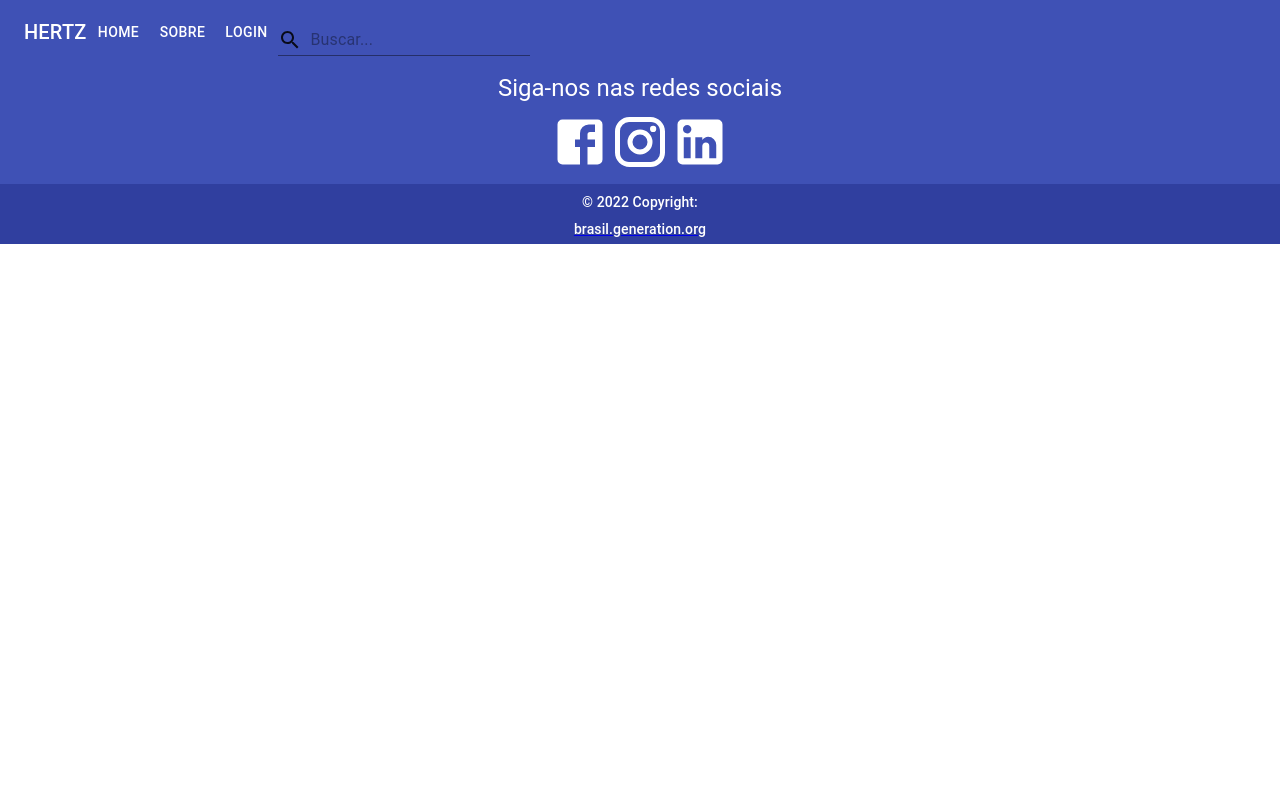
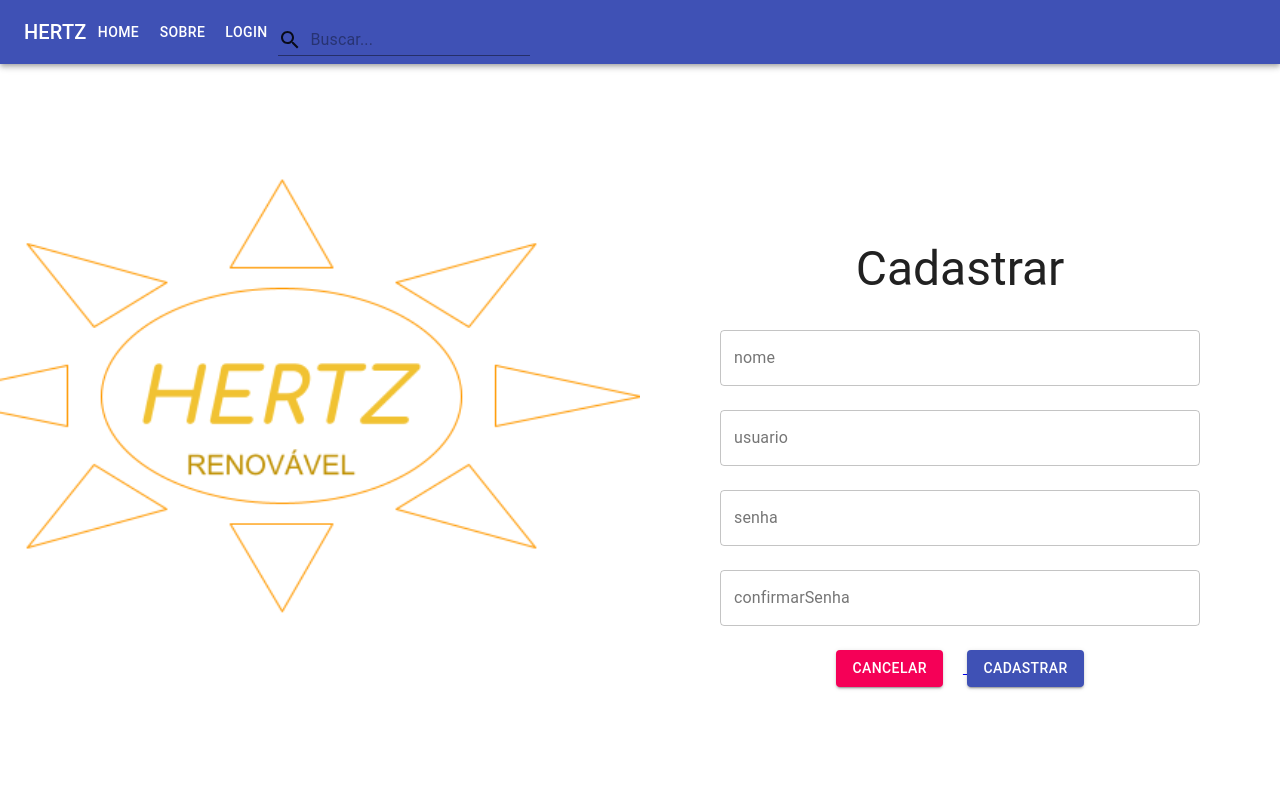
Before and after one commit to RichardMerces/hertz-renovavel, a React (Create React App) app: page /cadastrar in a window 1280 px wide. Shown: the top 800 px of the page. Built offline with nearby package versions, Linux system fonts and the light colour scheme.

Commit message:
adicionando rota do CadastroUsuario

```diff
--- a/src/App.tsx
+++ b/src/App.tsx
@@ -3,6 +3,7 @@ import { BrowserRouter as Router, Route, Routes } from 'react-router-dom';
 import './App.css';
 import Footer from './components/estaticos/footer/Footer';
 import Navbar from './components/estaticos/navbar/Navbar';
+import CadastroUsuario from './pages/cadastroUsuario/CadastroUsuario';
 import Home from './pages/home/Home';
 import Login from './pages/login/Login';
 import Sobre from './pages/sobre/Sobre';
@@ -21,6 +22,8 @@ function App() {
 
         <Route path="/sobre" element={<Sobre />} />
 
+        <Route path="/cadastrar" element={<CadastroUsuario />} />
+
       </Routes>
       <Footer />
     </Router>
--- a/src/pages/cadastroUsuario/CadastroUsuario.tsx
+++ b/src/pages/cadastroUsuario/CadastroUsuario.tsx
@@ -53,7 +53,7 @@ function CadastroUsuario() {
     async function onSubmit(e: ChangeEvent<HTMLFormElement>){
         e.preventDefault()
         if(confirmarSenha == user.senha ){
-            cadastroUsuario(`/usuarios/cadastrar`,user,setUserResult)
+            cadastroUsuario('/usuarios/cadastrar',user,setUserResult)
             alert('usuario cadastrado com sucesso')
         }else{
             alert('dados incorretos')
--- a/src/services/Service.ts
+++ b/src/services/Service.ts
@@ -11,5 +11,5 @@ export const cadastroUsuario = async (url: any, dados: any, setDado: any) => {
 
 export const login = async (url: any, dados: any, setDado: any) => {
     const resposta = await api.post(url, dados);
-    setDado(resposta.data)
+    setDado(resposta.data.token)
 }
```
